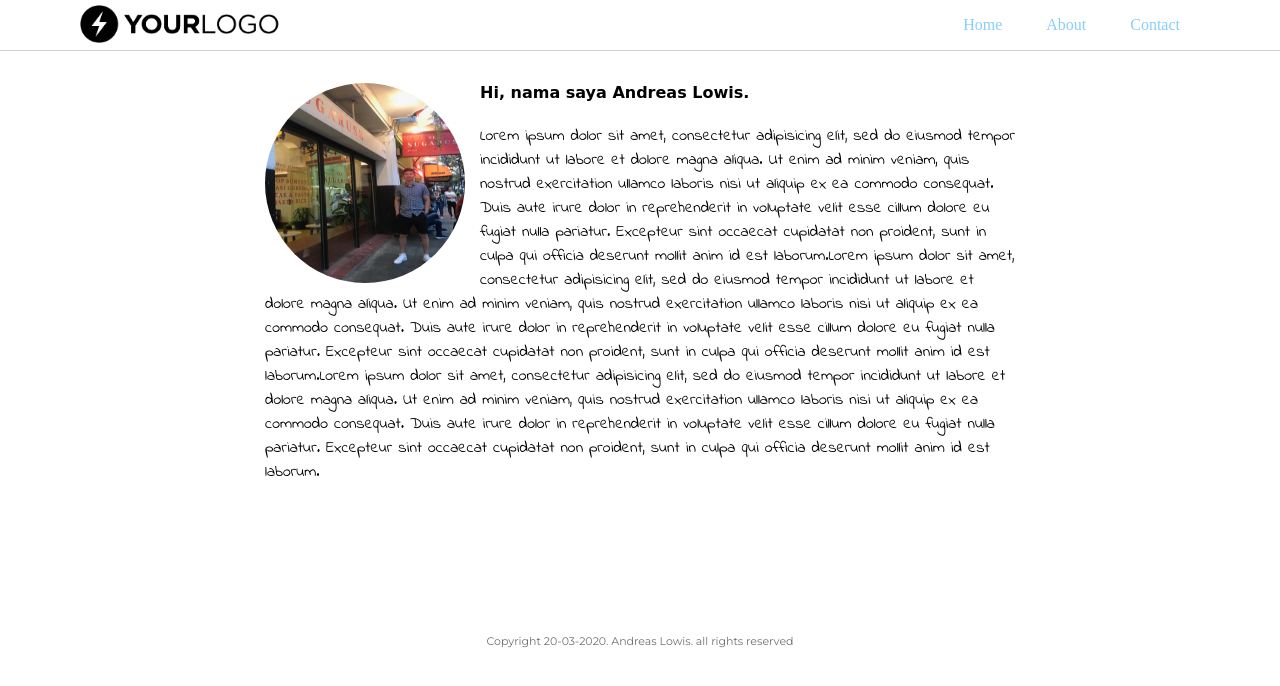
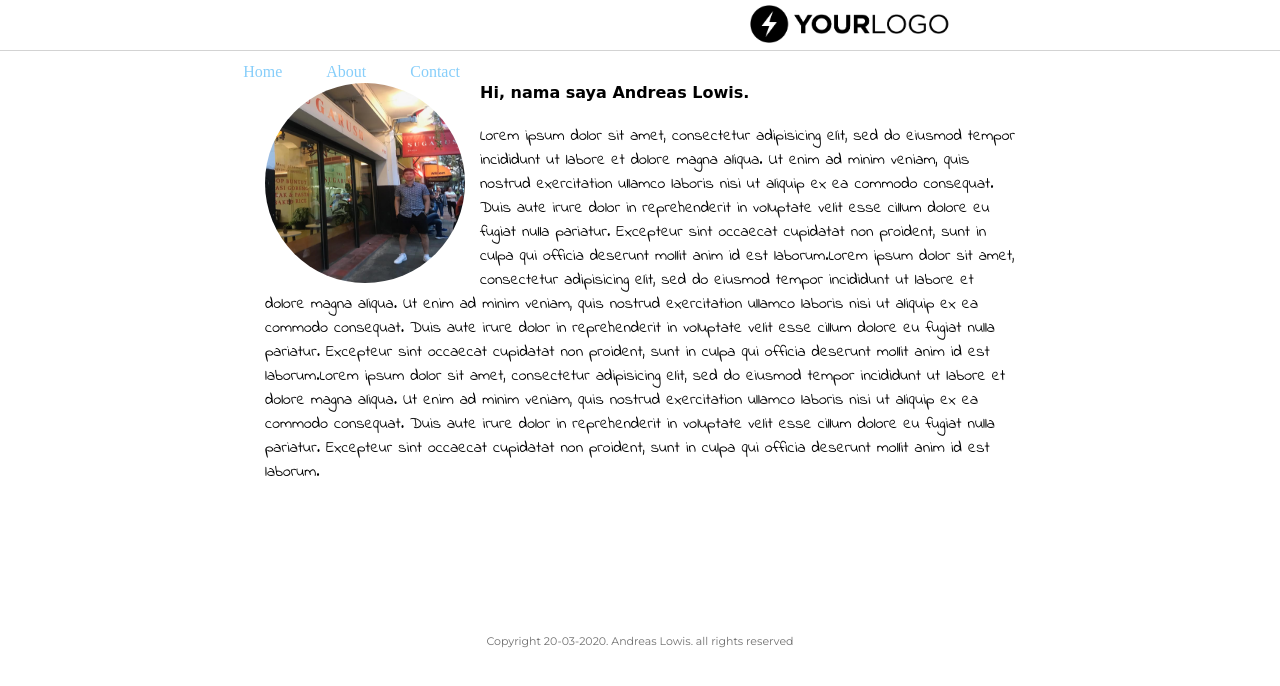
Before and after one commit to AndreasLowis/AndreasLowis.github.io, a plain HTML site: page index.html in a window 1280 px wide. Drawn offline with Linux system fonts and the light colour scheme; a web font is replaced by a local one.

Commit message:
ganti margin top bar

```diff
--- a/style.css
+++ b/style.css
@@ -12,13 +12,13 @@
 }
 
 .top-bar #logo {
-	margin-left: 80px;
+	margin-left: 750px;
 	margin-top: 5px;
 }
 
 .top-bar .konten {
 	float: right;
-	margin-right: 80px;
+	margin-right: 800px;
 }
 
 .top-bar #logo {
```
